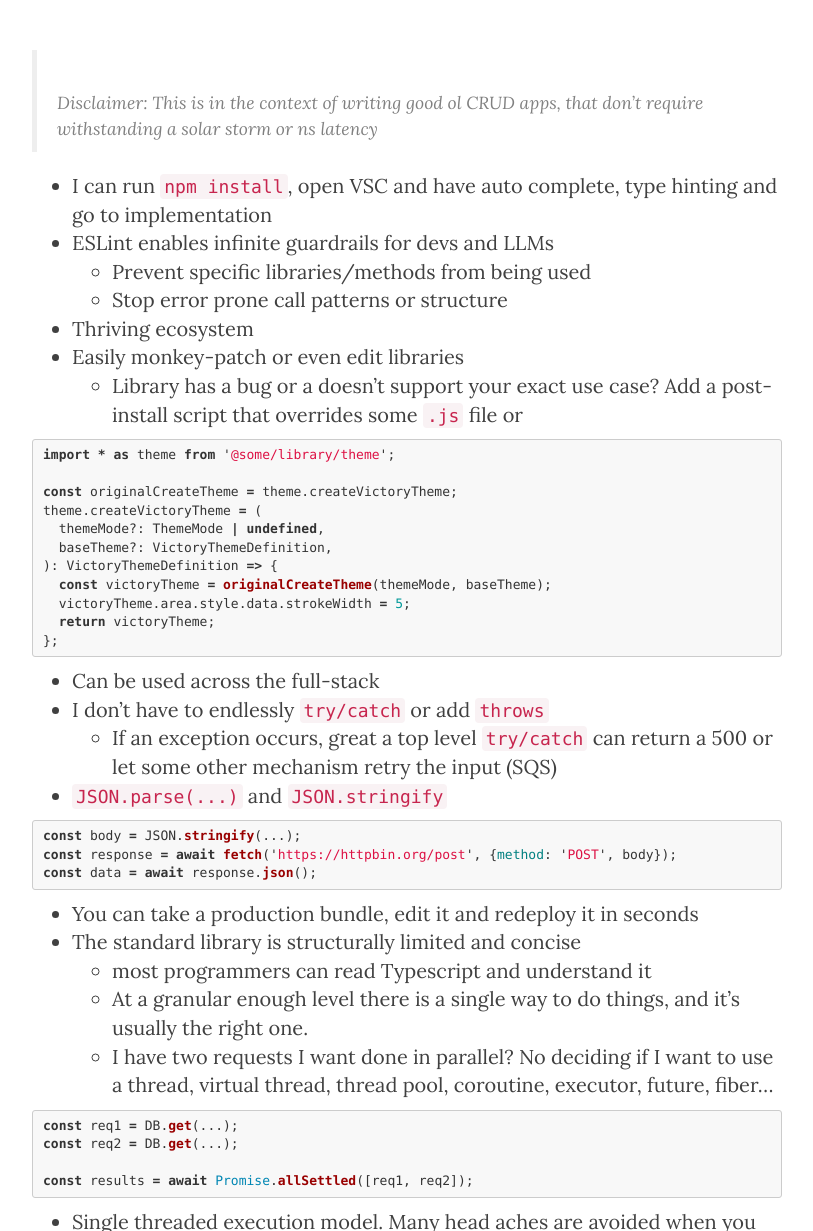
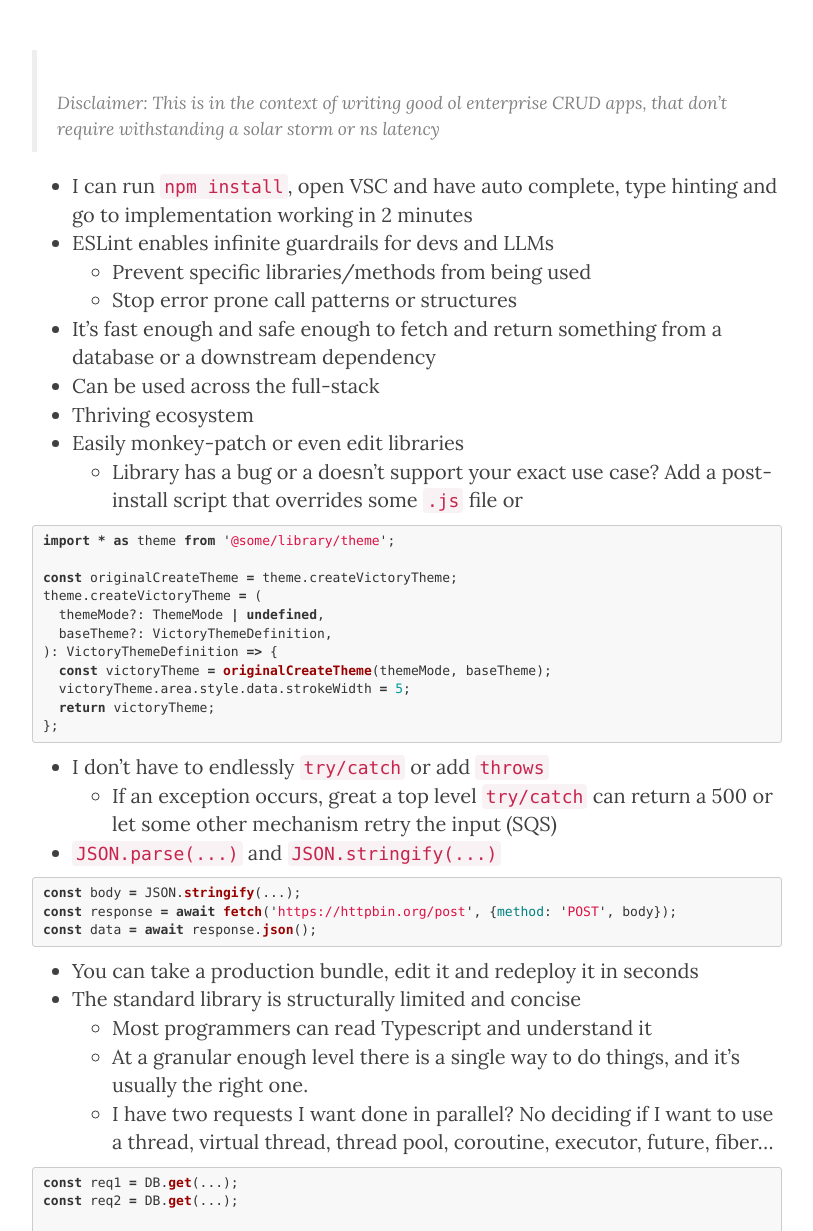
Before and after one commit to kwojcicki/kwojcicki.github.io, a Jekyll site: the page built from _posts/2026-02-13-WHY-I-LOVE-TYPESCRIPT.md, in a window 1280 px wide and 1400 px high, scrolled down 371 px. Shown: the part 169-1400 px from the top of the window, without its empty margins (233-1046 px from the left). Built offline with Jekyll 4.4.1, drawn with Linux system fonts in a browser that asks for light colours; nearby versions of some CDN libraries.

Commit message:
Updated WHY I LOVE TYPESCRIPT

````diff
--- a/_posts/2026-02-13-WHY-I-LOVE-TYPESCRIPT.md
+++ b/_posts/2026-02-13-WHY-I-LOVE-TYPESCRIPT.md
@@ -9,12 +9,14 @@ comments: true
 tags: []
 ---
 
-> Disclaimer: This is in the context of writing good ol CRUD apps, that don't require withstanding a solar storm or ns latency
+> Disclaimer: This is in the context of writing good ol enterprise CRUD apps, that don't require withstanding a solar storm or ns latency
 
-- I can run `npm install`, open VSC and have auto complete, type hinting and go to implementation
+- I can run `npm install`, open VSC and have auto complete, type hinting and go to implementation working in 2 minutes
 - ESLint enables infinite guardrails for devs and LLMs
   - Prevent specific libraries/methods from being used
-  - Stop error prone call patterns or structure
+  - Stop error prone call patterns or structures
+- It's fast enough and safe enough to fetch and return something from a database or a downstream dependency
+- Can be used across the full-stack
 - Thriving ecosystem
 - Easily monkey-patch or even edit libraries
   - Library has a bug or a doesn't support your exact use case? Add a post-install script that overrides some `.js` file or
@@ -44,7 +45,7 @@ const data = await response.json();
 ```
 - You can take a production bundle, edit it and redeploy it in seconds
 - The standard library is structurally limited and concise
-   - most programmers can read Typescript and understand it
+   - Most programmers can read Typescript and understand it
    - At a granular enough level there is a single way to do things, and it's usually the right one.
    - I have two requests I want done in parallel? No deciding if I want to use a thread, virtual thread, thread pool, coroutine, executor, future, fiber...
 
````
Also changed, not shown: other parts of _posts/2026-02-13-WHY-I-LOVE-TYPESCRIPT.md (+1 -3 lines).
